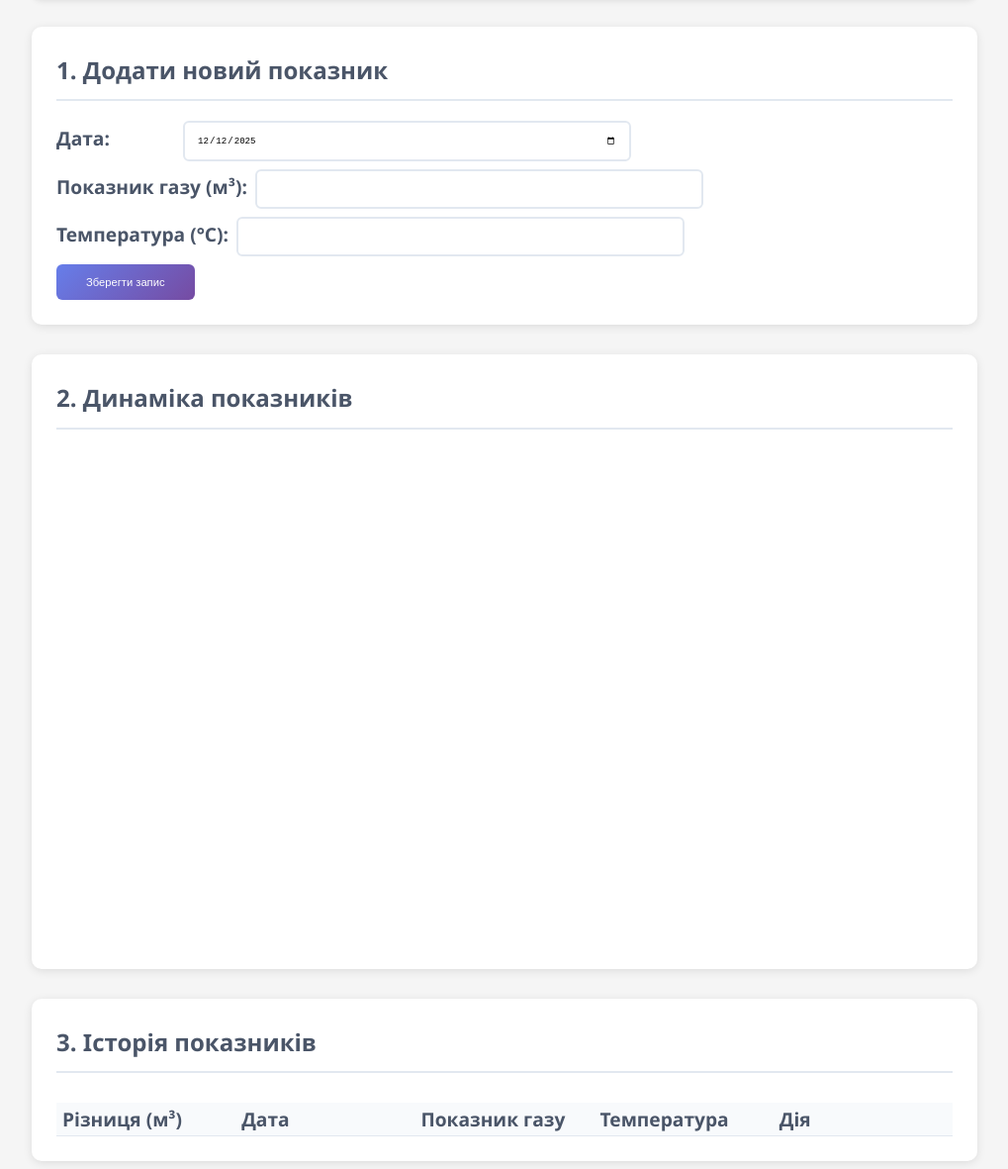
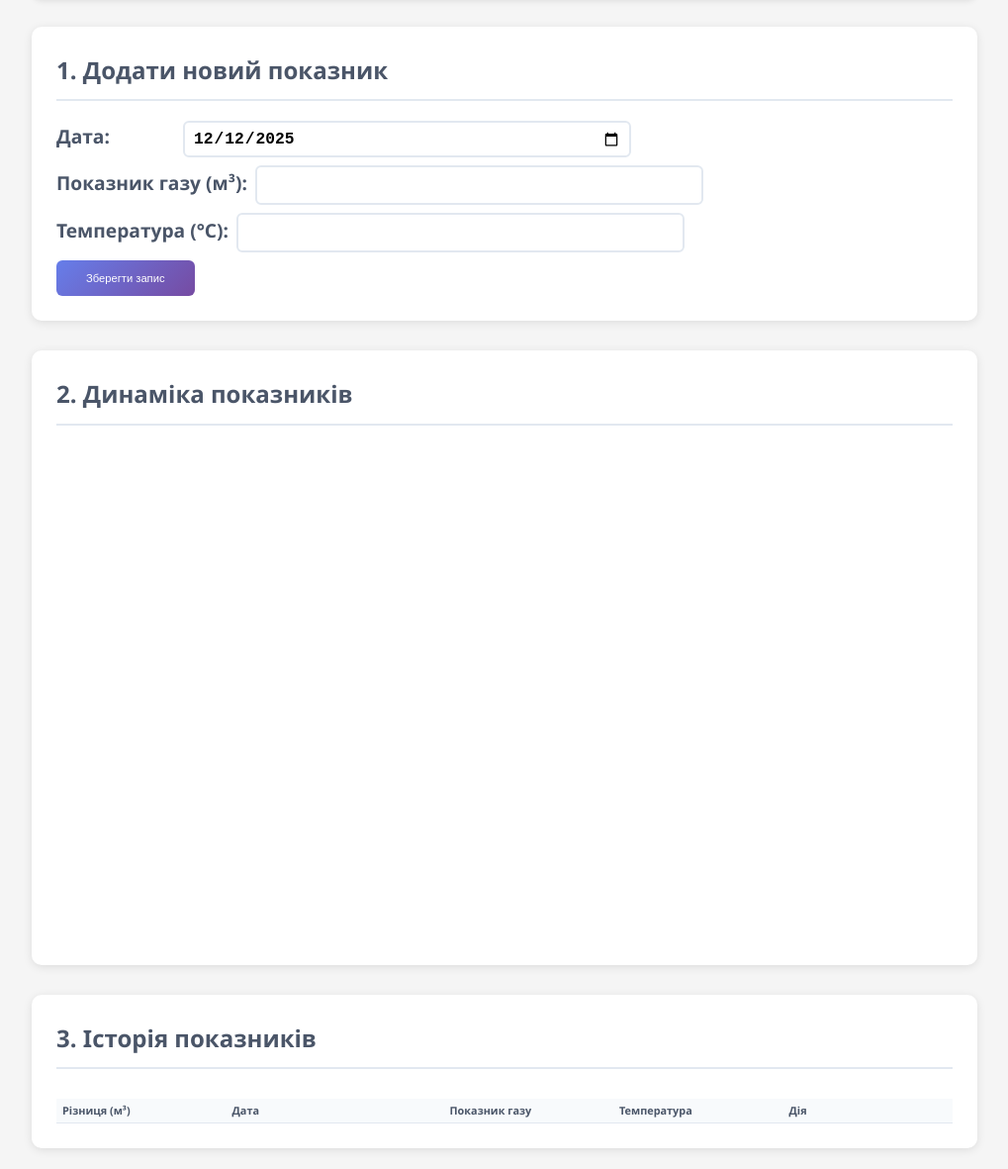
Before and after one commit to trippasha/gas, a plain HTML site: page index.html in a window 1280 px wide. Shown: the part 119-1300 px from the top of the page at 99% size, without its empty margins (130-1149 px from the left). Drawn offline with nearby package versions, Linux system fonts and the light colour scheme.

Commit message:
Update index.html

```diff
--- a/index.html
+++ b/index.html
@@ -25,11 +25,35 @@
             max-width: 100%;
         }
 
+        /* Збільшити видимий шрифт у полі дати (перший інпут) */
+        #date {
+            font-size: 1.25em;
+            font-weight: 600;
+            padding: 6px 8px;
+        }
+
         .table-wrapper { overflow-x: auto; }
         /* таблиця тепер адаптивна: дозволяємо злами тексту, прибираємо мінімальну ширину */
         table { width: 100%; border-collapse: collapse; min-width: 0; table-layout: fixed; }
+        /* Загальний менший шрифт у секції історії (заголовки і клітинки) */
+        .table-section table,
+        .table-section table th,
+        .table-section table td {
+            font-size: 0.8em; /* зменшено */
+        }
         table th, table td { word-break: break-word; white-space: normal; }
-        table th { font-size: 1.2em; }
+        /* Змінити розмір заголовків окремо при потребі */
+        .table-section table thead th { font-size: 0.85em; }
+
+        /* Збільшити ширину стовпця "Дата" (2-й стовпець) */
+        .table-section table th:nth-child(2),
+        .table-section table td:nth-child(2) {
+            width: 220px;
+            max-width: 300px;
+            white-space: nowrap;
+            overflow: hidden;
+            text-overflow: ellipsis;
+        }
 
         /* підвищений блок графіка (на +50% від попередньої версії — 640px -> 960px) */
         .chart-container { width: 100%; height: 500px; }
@@ -85,6 +109,12 @@
             /* мобільна висота графіка теж +50% від попередньої мобільної (440px -> 660px) */
             .chart-container { height: 560px; }
             table { min-width: 0; }
+           /* на мобільних трохи зменшити ширину колонки дати, але залишити більшу ніж інші */
+           .table-section table th:nth-child(2),
+           .table-section table td:nth-child(2) {
+               width: 140px;
+               white-space: nowrap;
+           }
         }
     </style>
     <script src="https://cdn.jsdelivr.net/npm/chart.js"></script>
```
